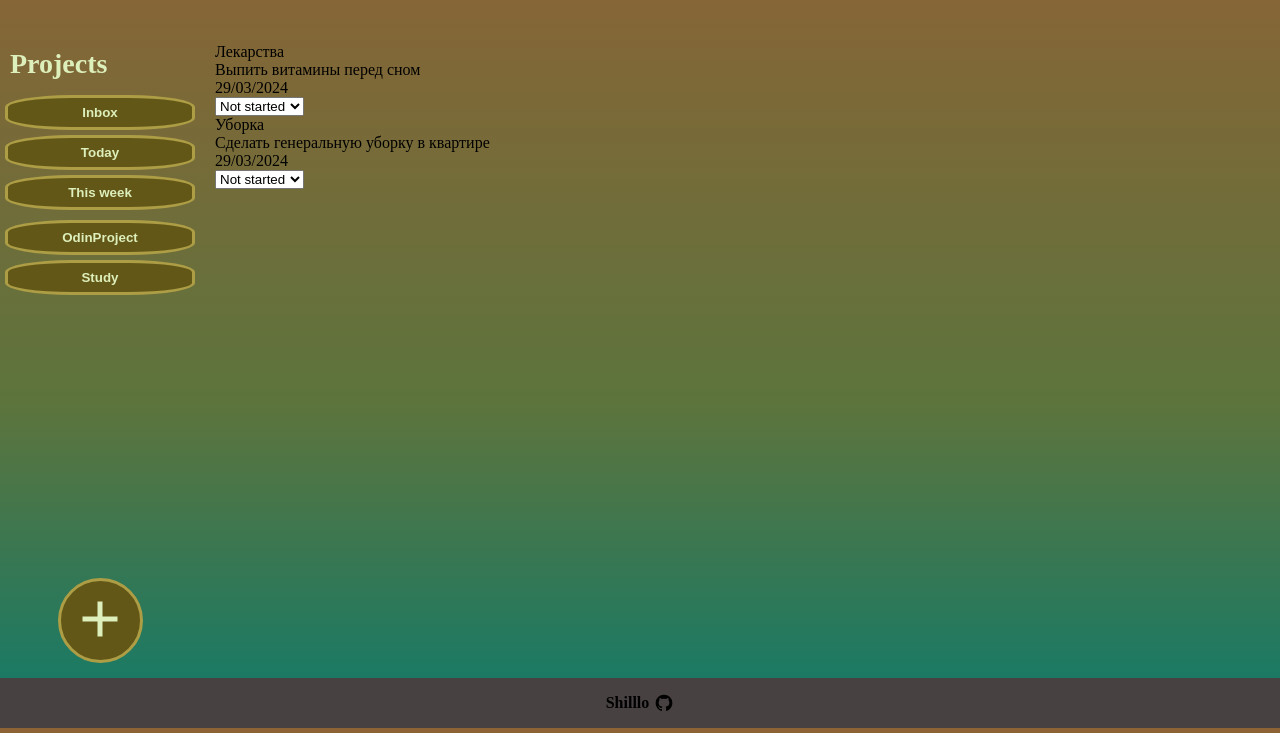
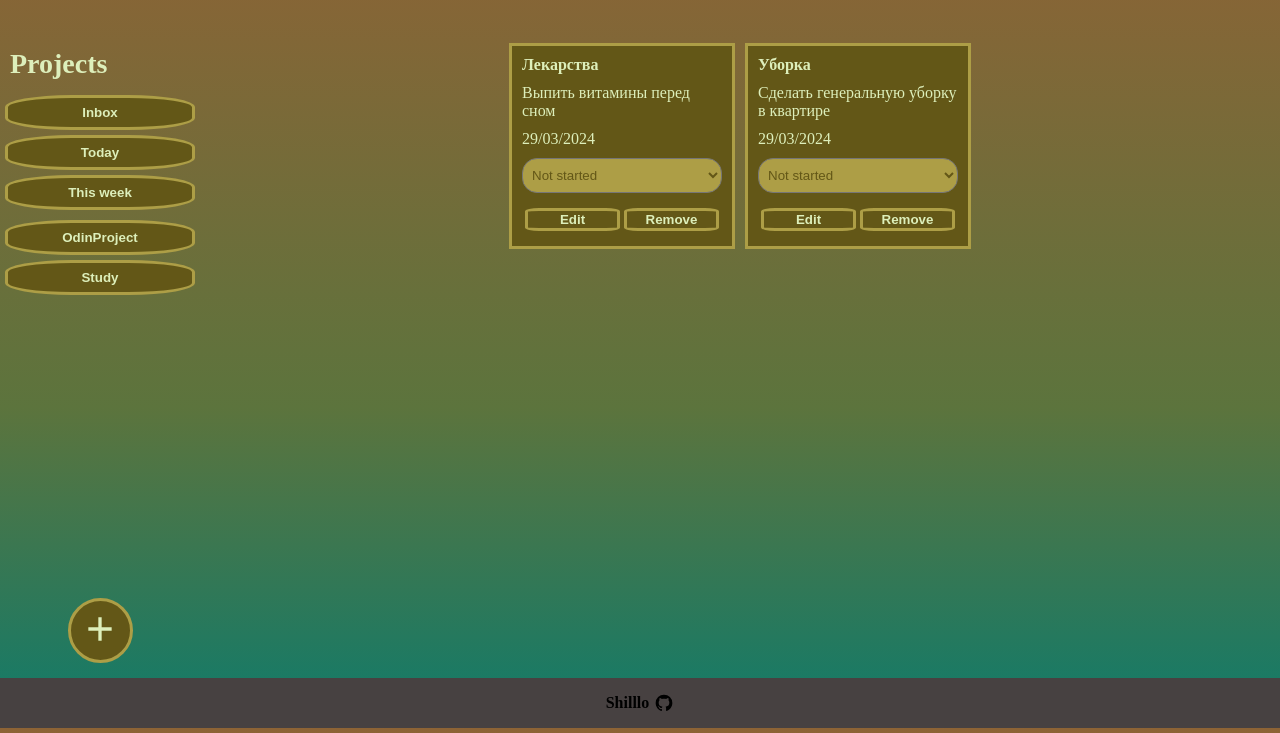
Before and after one commit to Shilllo/TodoList, a website built with webpack: page src/index.html in a window 1280 px wide. Shown: the part 72-805 px from the top of the page. Built offline with nearby package versions, Linux system fonts and the light colour scheme.

Commit message:
Add div.content and styled it using css

```diff
--- a/src/index.html
+++ b/src/index.html
@@ -36,6 +36,10 @@
                 <option value="Inprogress">In progress</option>
                 <option value="Done">Done</option>
             </select>
+            <div class="buttons">
+                <button>Edit</button>
+                <button>Remove</button>
+            </div>
         </div>
 
         <div class="block">
@@ -47,6 +51,10 @@
                 <option value="Inprogress">In progress</option>
                 <option value="Done">Done</option>
             </select>
+            <div class="buttons">
+                <button>Edit</button>
+                <button>Remove</button>
+            </div>
         </div>
     </div>
     <footer>
--- a/src/style.css
+++ b/src/style.css
@@ -36,12 +36,6 @@ header > h1 {
     font-size: 4ch;
 }
 
-svg {
-    width: 20px;
-    height: 20px;
-    align-self: center;
-}
-
 #sidebar {
     grid-area: 2 / 1 / 3 / 2;
     padding: 10px;
@@ -73,16 +67,16 @@ svg {
 }
 
 .addProject > svg {
-    width: 60px;
-    height: 60px;
+    width: 40px;
+    height: 40px;
     fill: #DDEFBB;
     align-self: center;
 }
 
 .addProject {
     margin: auto auto 0 auto;
-    width: 85px;
-    height: 85px;
+    width: 65px;
+    height: 65px;
     border-radius: 50px;
     background-color: rgb(99, 87, 23);
     border: 3px solid rgb(173, 158, 70);
@@ -95,12 +89,6 @@ svg {
     font-weight: bolder;
 }
 
-#content {
-    grid-area: 2 / 2 / 3 / 3;
-    height: 1fr;
-    padding: 15px;
-}
-
 footer {
     background-color: rgb(71, 65, 65);
     display: flex;
@@ -108,3 +96,67 @@ footer {
     align-items: center;
     grid-area: 3 / 1 / 4 / 3;
 }
+
+footer > div > svg {
+    width: 20px;
+    height: 20px;
+    align-self: center;
+}
+
+#content {
+    grid-area: 2 / 2 / 3 / 3;
+    height: 1fr;
+    padding: 15px;
+    display: flex;
+    gap: 10px;
+    padding: 15px;
+    flex-wrap: wrap;
+    justify-content: center;
+}
+
+.block {
+    width: 200px;
+    height: 250px;
+    background-color: rgb(99, 87, 23);
+    border: 3px solid rgb(173, 158, 70);
+    display: flex;
+    gap: 10px;
+    padding: 10px;
+    flex-direction: column;
+    justify-content: space-between;
+    height: fit-content;
+}
+
+.buttons > button {
+    background-color: rgb(99, 87, 23);
+    border-radius: 15%;
+    color: #DDEFBB;
+    border: 3px solid rgb(173, 158, 70);
+    font-weight: bold;
+    width: 95px;
+}
+
+.buttons {
+    margin: 5px auto 5px auto
+}
+
+.buttons > button:hover {
+    border: 3px solid rgb(99, 87, 23);
+    background-color: rgb(173, 158, 70);
+}
+
+#content > div {
+    color: #DDEFBB;
+}
+
+.title {
+    font-weight: bolder;
+}
+
+.status {
+    background-color: rgb(173, 158, 70);
+    color: rgb(99, 87, 23);
+    height: 35px;
+    border-radius: 15px;
+    padding: 5px
+  }
```
